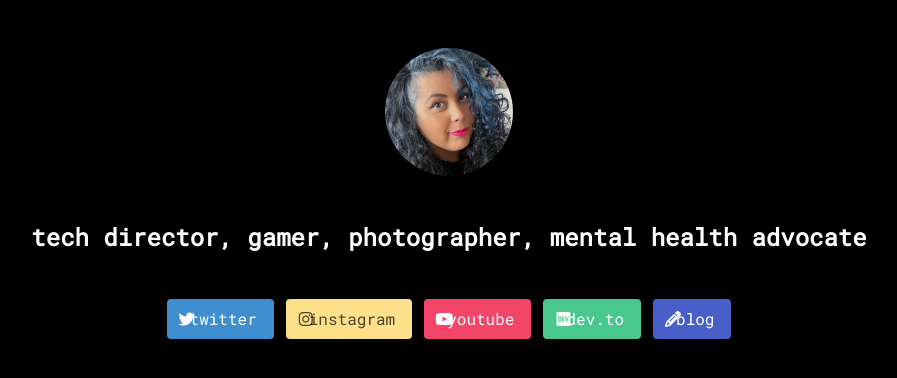
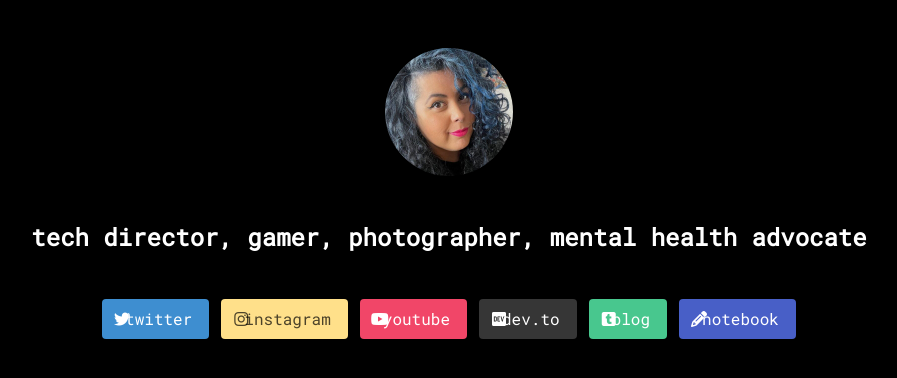
Before and after one commit to CaffeinatedBit/old-bd-page, a website: page index.html in a window 1280 px wide. Shown: the whole page, without its empty margins (191-1088 px from the left). Drawn offline with nearby package versions, Linux system fonts and the light colour scheme.

Commit message:
add more links

```diff
--- a/index.html
+++ b/index.html
@@ -64,7 +64,7 @@
                 </span>
               </a>
 
-              <a class="button is-success" href="https://dev.to/binarydigit" target="_blank" rel="noopener noreferrer" aria-label="BinaryDigit on Dev.to">
+              <a class="button is-dark" href="https://dev.to/binarydigit" target="_blank" rel="noopener noreferrer" aria-label="BinaryDigit on Dev.to">
                 <span class="icon-text">
                   <span class="icon">
                     <i class="fab fa-dev"></i>
@@ -73,12 +73,20 @@
                 </span>
               </a>
 
-              <a class="button is-link" href="/blog" target="_blank" rel="noopener noreferrer" aria-label="BinaryDigit's Blog">
+              <a class="button is-success" href="https://binarydigit.tumblr.com" target="_blank" rel="noopener noreferrer" aria-label="BinaryDigit's Notion Notebook">
+                <span class="icon-text">
+                  <span class="icon">
+                    <i class="fab fa-tumblr-square"></i>
+                  </span>
+                  blog
+                </span>
+              </a>
+              <a class="button is-link" href="/notebook" target="_blank" rel="noopener noreferrer" aria-label="BinaryDigit's Notion Notebook">
                 <span class="icon-text">
                   <span class="icon">
                     <i class="fas fa-pencil-alt"></i>
                   </span>
-                  blog
+                  notebook
                 </span>
               </a>
 
```
Also changed, not shown: 1 other file.
